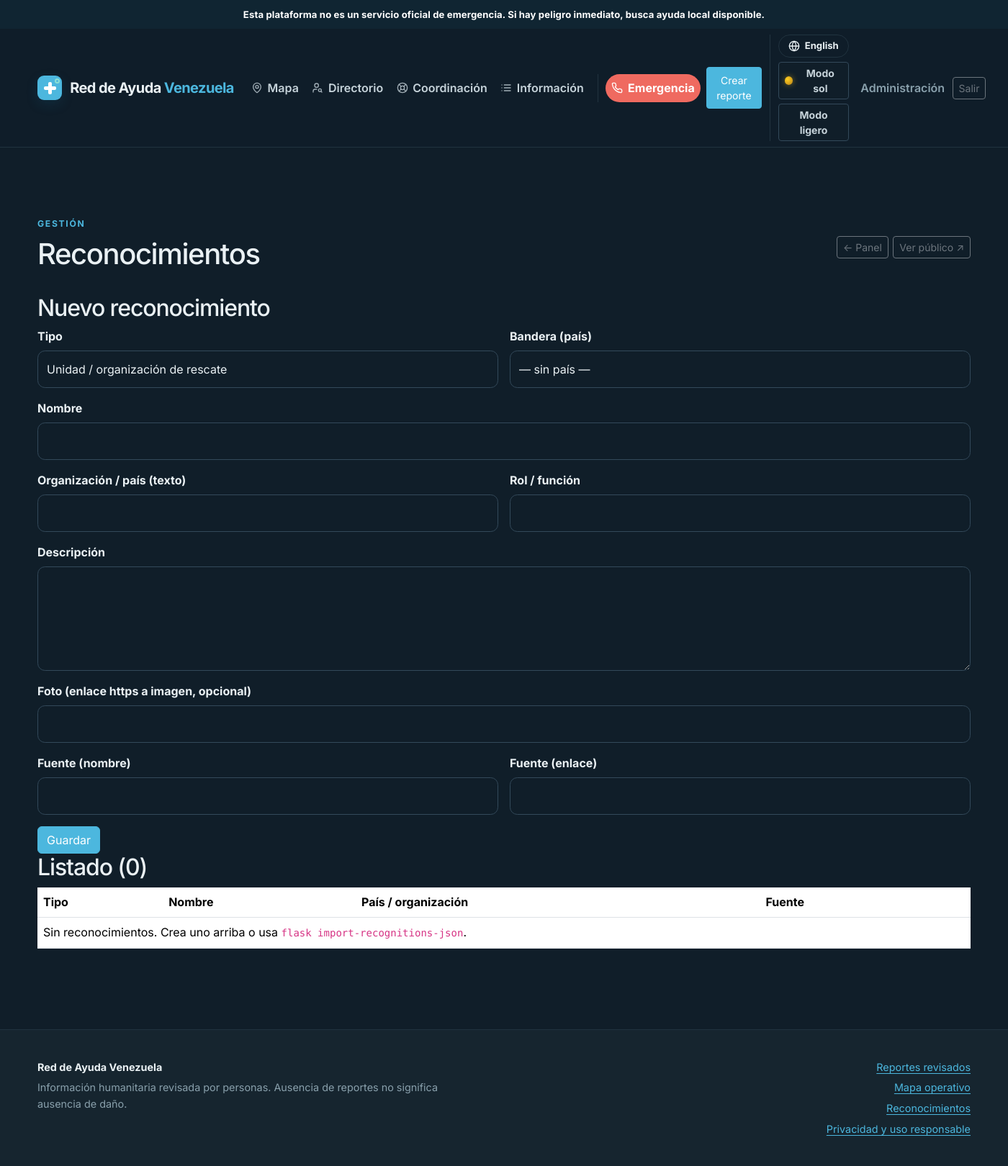
After one commit to sibrianc/red-ayuda-venezuela, a Flask app: page /admin/reconocimientos in a window 1400 px wide. The commit adds this page. Shown: the whole page at 72% size. Run offline with Flask 3, Linux system fonts and the light colour scheme; the visitor is signed in with stand-in values (Sample User, id 1); data that the repository does not hold is empty.

Commit message:
feat(admin): F3 panel — gestión de reconocimientos + inventario de fuentes
- Reconocimientos CRUD desde el panel (/admin/reconocimientos): crear/editar/eliminar
  con tipo (unidad/perro), país (bandera), org, rol, descripción, foto (https validada)
  y fuente; auditado. Sin tocar JSON/CLI.
- Inventario de fuentes (/admin/fuentes): conteo + última actualización por categoría
  (reportes, personas, incidentes, servicios, mascotas, reconocimientos), referencia de
  comandos de ingesta y contactos verificados (solo lectura). Nuevo source_inventory().
- Enlaces desde el panel (Reconocimientos, Fuentes). Sin JS inline (CSP-safe).

Tests: requiere login; crea reconocimiento (panel→público) + auditoría; inventario
renderiza. Suite 125.

Co-Authored-By: Claude Opus 4.8 <noreply@anthropic.com>

```diff
--- a/app/admin/forms.py
+++ b/app/admin/forms.py
@@ -1,6 +1,18 @@
+import re
+
 from flask_wtf import FlaskForm
 from wtforms import BooleanField, SelectField, StringField, SubmitField, TextAreaField
-from wtforms.validators import DataRequired, Email, Length, Optional
+from wtforms.validators import DataRequired, Email, Length, Optional, Regexp
+
+# Países con bandera SVG disponible en app/static/flags (ver descarga en Fase 4).
+RECOGNITION_COUNTRIES = [
+    ("", "— sin país —"),
+    ("ve", "Venezuela"), ("us", "Estados Unidos"), ("es", "España"), ("ch", "Suiza"),
+    ("fr", "Francia"), ("tr", "Türkiye"), ("mx", "México"), ("co", "Colombia"),
+    ("br", "Brasil"), ("sv", "El Salvador"), ("in", "India"), ("cl", "Chile"),
+    ("cr", "Costa Rica"), ("sk", "Eslovaquia"), ("jp", "Japón"),
+    ("do", "Rep. Dominicana"), ("qa", "Qatar"),
+]
 
 from app.constants import (
     PRIORITY_LABELS,
@@ -49,6 +61,33 @@ class ReviewForm(FlaskForm):
     submit = SubmitField("Guardar revisión")
 
 
+class RecognitionForm(FlaskForm):
+    kind = SelectField(
+        "Tipo",
+        choices=[("responder_unit", "Unidad / organización de rescate"), ("rescue_dog", "Perro rescatista")],
+    )
+    name = StringField("Nombre", validators=[DataRequired(), Length(max=200)])
+    org = StringField("Organización / país (texto)", validators=[Optional(), Length(max=200)])
+    country = SelectField("Bandera (país)", choices=RECOGNITION_COUNTRIES, validators=[Optional()])
+    role = StringField("Rol / función", validators=[Optional(), Length(max=160)])
+    description = TextAreaField("Descripción", validators=[Optional(), Length(max=2000)])
+    photo_url = StringField(
+        "Foto (enlace https a imagen, opcional)",
+        validators=[
+            Optional(),
+            Length(max=500),
+            Regexp(
+                r"^https://\S+\.(?:jpe?g|png|webp|gif)(?:\?\S*)?$",
+                flags=re.IGNORECASE,
+                message="Pega un enlace https directo a una imagen (.jpg, .png, .webp o .gif).",
+            ),
+        ],
+    )
+    source_name = StringField("Fuente (nombre)", validators=[Optional(), Length(max=200)])
+    source_url = StringField("Fuente (enlace)", validators=[Optional(), Length(max=500)])
+    submit = SubmitField("Guardar")
+
+
 class AbuseReviewForm(FlaskForm):
     status = SelectField(
         "Estado",
--- a/app/admin/routes.py
+++ b/app/admin/routes.py
@@ -7,7 +7,7 @@ from flask import Response, abort, flash, redirect, render_template, request, ur
 from flask_login import current_user
 
 from app.admin import bp
-from app.admin.forms import AbuseReviewForm, InviteUserForm, ReviewForm
+from app.admin.forms import AbuseReviewForm, InviteUserForm, RecognitionForm, ReviewForm
 from app.constants import (
     AbuseStatus,
     Priority,
@@ -23,6 +23,7 @@ from app.models import (
     AuditLog,
     DuplicateCandidate,
     REPORT_MODELS,
+    Recognition,
     ReportStatusHistory,
     User,
     utcnow,
@@ -33,7 +34,7 @@ from app.services.automation import (
     suggest_priority,
     suggest_resource_matches,
 )
-from app.services.operational import coordination_overview
+from app.services.operational import coordination_overview, source_inventory
 from app.services.reporting import (
     all_items,
     data_freshness,
@@ -324,3 +325,69 @@ def audit():
     entries = AuditLog.query.order_by(AuditLog.created_at.desc()).limit(200).all()
     actors = {u.id: u.email for u in User.query.all()}
     return render_template("admin/audit.html", entries=entries, actors=actors)
+
+
+def _apply_recognition(rec, form):
+    rec.kind = form.kind.data
+    rec.name = form.name.data.strip()
+    rec.org = (form.org.data or "").strip() or None
+    rec.country = (form.country.data or "").strip() or None
+    rec.role = (form.role.data or "").strip() or None
+    rec.description = (form.description.data or "").strip() or None
+    rec.photo_url = (form.photo_url.data or "").strip() or None
+    rec.source_name = (form.source_name.data or "").strip() or None
+    rec.source_url = (form.source_url.data or "").strip() or None
+    rec.attribution = rec.source_name or "Panel"
+
+
+@bp.route("/reconocimientos", methods=["GET", "POST"])
+@roles_required(UserRole.ADMIN, UserRole.REVIEWER)
+def recognitions():
+    form = RecognitionForm()
+    if form.validate_on_submit():
+        rec = Recognition(source_slug="panel", external_id=secrets.token_hex(8), content_hash=secrets.token_hex(16))
+        _apply_recognition(rec, form)
+        db.session.add(rec)
+        db.session.commit()
+        record_audit("recognition_created", detail=f"{rec.kind}:{rec.name}")
+        flash("Reconocimiento creado.", "success")
+        return redirect(url_for("admin.recognitions"))
+    items = Recognition.query.order_by(Recognition.kind.asc(), Recognition.name.asc()).all()
+    return render_template("admin/recognitions.html", form=form, items=items, editing=None)
+
+
+@bp.route("/reconocimientos/<int:rec_id>", methods=["GET", "POST"])
+@roles_required(UserRole.ADMIN, UserRole.REVIEWER)
+def edit_recognition(rec_id: int):
+    rec = db.get_or_404(Recognition, rec_id)
+    form = RecognitionForm(obj=rec)
+    if form.validate_on_submit():
+        _apply_recognition(rec, form)
+        db.session.commit()
+        record_audit("recognition_updated", detail=f"{rec.kind}:{rec.name}")
+        flash("Reconocimiento actualizado.", "success")
+        return redirect(url_for("admin.recognitions"))
+    items = Recognition.query.order_by(Recognition.kind.asc(), Recognition.name.asc()).all()
+    return render_template("admin/recognitions.html", form=form, items=items, editing=rec)
+
+
+@bp.post("/reconocimientos/<int:rec_id>/eliminar")
+@roles_required(UserRole.ADMIN, UserRole.REVIEWER)
+def delete_recognition(rec_id: int):
+    rec = db.get_or_404(Recognition, rec_id)
+    name = rec.name
+    db.session.delete(rec)
+    db.session.commit()
+    record_audit("recognition_deleted", detail=name)
+    flash("Reconocimiento eliminado.", "success")
+    return redirect(url_for("admin.recognitions"))
+
+
+@bp.get("/fuentes")
+@roles_required(UserRole.ADMIN, UserRole.REVIEWER)
+def sources():
+    from app.services.contacts import emergency_groups
+
+    return render_template(
+        "admin/sources.html", inventory=source_inventory(), groups=emergency_groups()
+    )
--- a/app/static/css/main.css
+++ b/app/static/css/main.css
@@ -1094,3 +1094,8 @@ html[data-theme="light"] .navbar-toggler-icon{ background-image:url("data:[embed
 .ops-nogap{color:var(--red,#cf142b);font-weight:700;}
 .ops-two{display:grid;grid-template-columns:1fr 1fr;gap:1.5rem;}
 @media (max-width:760px){.ops-two{grid-template-columns:1fr;}}
+
+/* ===== Panel: acciones y gestión ===== */
+.admin-heading-actions{display:flex;gap:.4rem;flex-wrap:wrap;align-items:center;}
+.rec-actions{display:flex;gap:.4rem;align-items:center;}
+.rec-actions form{display:inline;margin:0;}
--- a/app/templates/admin/dashboard.html
+++ b/app/templates/admin/dashboard.html
@@ -2,7 +2,7 @@
 {% block title %}Administración · {{ config.APP_NAME }}{% endblock %}
 {% block content %}
 <section class="container section-space admin-page">
-  <div class="admin-heading"><div><p class="eyebrow">Cola de revisión</p><h1>Panel administrativo</h1></div><div class="admin-heading-actions"><a class="btn btn-sm btn-outline-secondary" href="{{ url_for('admin.operations') }}">Operación 4W</a> {% if current_user.role.value == 'admin' %}<a class="btn btn-sm btn-outline-secondary" href="{{ url_for('admin.users') }}">Usuarios</a> <a class="btn btn-sm btn-outline-secondary" href="{{ url_for('admin.audit') }}">Auditoría</a> {% endif %}<a class="btn btn-outline-danger" href="{{ url_for('admin.abuse_queue') }}">Abuso pendiente: {{ abuse_count }}</a></div></div>
+  <div class="admin-heading"><div><p class="eyebrow">Cola de revisión</p><h1>Panel administrativo</h1></div><div class="admin-heading-actions"><a class="btn btn-sm btn-outline-secondary" href="{{ url_for('admin.operations') }}">Operación 4W</a> <a class="btn btn-sm btn-outline-secondary" href="{{ url_for('admin.recognitions') }}">Reconocimientos</a> <a class="btn btn-sm btn-outline-secondary" href="{{ url_for('admin.sources') }}">Fuentes</a> {% if current_user.role.value == 'admin' %}<a class="btn btn-sm btn-outline-secondary" href="{{ url_for('admin.users') }}">Usuarios</a> <a class="btn btn-sm btn-outline-secondary" href="{{ url_for('admin.audit') }}">Auditoría</a> {% endif %}<a class="btn btn-outline-danger" href="{{ url_for('admin.abuse_queue') }}">Abuso pendiente: {{ abuse_count }}</a></div></div>
   <nav class="status-tabs" aria-label="Filtrar por estado">
     <a class="{% if status == 'pending' %}active{% endif %}" href="{{ url_for('admin.dashboard', status='pending') }}">Pendientes <span>{{ counts.pending }}</span></a>
     <a class="{% if status == 'needs_verification' %}active{% endif %}" href="{{ url_for('admin.dashboard', status='needs_verification') }}">Verificación <span>{{ counts.needs_verification }}</span></a>
--- /dev/null
+++ b/app/templates/admin/recognitions.html
@@ -0,0 +1,63 @@
+{% extends "base.html" %}
+{% block title %}Reconocimientos · Administración · {{ config.APP_NAME }}{% endblock %}
+{% block content %}
+<section class="container section-space admin-page">
+  <div class="admin-heading">
+    <div><p class="eyebrow">Gestión</p><h1>Reconocimientos</h1></div>
+    <div class="admin-heading-actions">
+      <a class="btn btn-sm btn-outline-secondary" href="{{ url_for('admin.dashboard') }}">← Panel</a>
+      <a class="btn btn-sm btn-outline-secondary" href="{{ url_for('public.recognitions') }}" target="_blank" rel="noopener">Ver público ↗</a>
+    </div>
+  </div>
+
+  <h2>{{ 'Editar reconocimiento' if editing else 'Nuevo reconocimiento' }}</h2>
+  <form method="post" action="{{ url_for('admin.edit_recognition', rec_id=editing.id) if editing else url_for('admin.recognitions') }}" novalidate>
+    {{ form.hidden_tag() }}
+    <div class="form-grid two-columns">
+      <div class="mb-3">{{ form.kind.label(class="form-label") }}{{ form.kind(class="form-select") }}</div>
+      <div class="mb-3">{{ form.country.label(class="form-label") }}{{ form.country(class="form-select") }}</div>
+    </div>
+    <div class="mb-3">{{ form.name.label(class="form-label") }}{{ form.name(class="form-control") }}
+      {% for e in form.name.errors %}<p class="field-error">{{ e }}</p>{% endfor %}</div>
+    <div class="form-grid two-columns">
+      <div class="mb-3">{{ form.org.label(class="form-label") }}{{ form.org(class="form-control") }}</div>
+      <div class="mb-3">{{ form.role.label(class="form-label") }}{{ form.role(class="form-control") }}</div>
+    </div>
+    <div class="mb-3">{{ form.description.label(class="form-label") }}{{ form.description(class="form-control", rows="3") }}</div>
+    <div class="mb-3">{{ form.photo_url.label(class="form-label") }}{{ form.photo_url(class="form-control") }}
+      {% for e in form.photo_url.errors %}<p class="field-error">{{ e }}</p>{% endfor %}</div>
+    <div class="form-grid two-columns">
+      <div class="mb-3">{{ form.source_name.label(class="form-label") }}{{ form.source_name(class="form-control") }}</div>
+      <div class="mb-3">{{ form.source_url.label(class="form-label") }}{{ form.source_url(class="form-control") }}</div>
+    </div>
+    {{ form.submit(class="btn btn-primary") }}
+    {% if editing %}<a class="btn btn-outline-secondary" href="{{ url_for('admin.recognitions') }}">Cancelar</a>{% endif %}
+  </form>
+
+  <h2>Listado ({{ items|length }})</h2>
+  <div class="table-responsive">
+    <table class="table align-middle">
+      <thead><tr><th>Tipo</th><th>Nombre</th><th>País / organización</th><th>Fuente</th><th></th></tr></thead>
+      <tbody>
+        {% for r in items %}
+        <tr>
+          <td>{{ 'Perro' if r.kind == 'rescue_dog' else 'Unidad' }}</td>
+          <td>{{ r.name }}</td>
+          <td>{% if r.country %}<img class="rv-flag" src="{{ url_for('static', filename='flags/' ~ r.country ~ '.svg') }}" alt="" width="20" height="14" loading="lazy"> {% endif %}{{ r.org or '' }}</td>
+          <td>{% if r.source_url %}<a href="{{ r.source_url }}" target="_blank" rel="noopener">{{ r.source_name or 'fuente' }}</a>{% else %}{{ r.source_name or '' }}{% endif %}</td>
+          <td class="rec-actions">
+            <a class="btn btn-sm btn-outline-secondary" href="{{ url_for('admin.edit_recognition', rec_id=r.id) }}">Editar</a>
+            <form method="post" action="{{ url_for('admin.delete_recognition', rec_id=r.id) }}">
+              <input type="hidden" name="csrf_token" value="{{ csrf_token() }}">
+              <button class="btn btn-sm btn-outline-danger" type="submit">Eliminar</button>
+            </form>
+          </td>
+        </tr>
+        {% else %}
+        <tr><td colspan="5">Sin reconocimientos. Crea uno arriba o usa <code>flask import-recognitions-json</code>.</td></tr>
+        {% endfor %}
+      </tbody>
+    </table>
+  </div>
+</section>
+{% endblock %}
```
Also changed, not shown: app/services/operational.py (+20 -0 lines), app/templates/admin/sources.html (added, +37 -0 lines), tests/test_access_control.py (+34 -0 lines).
